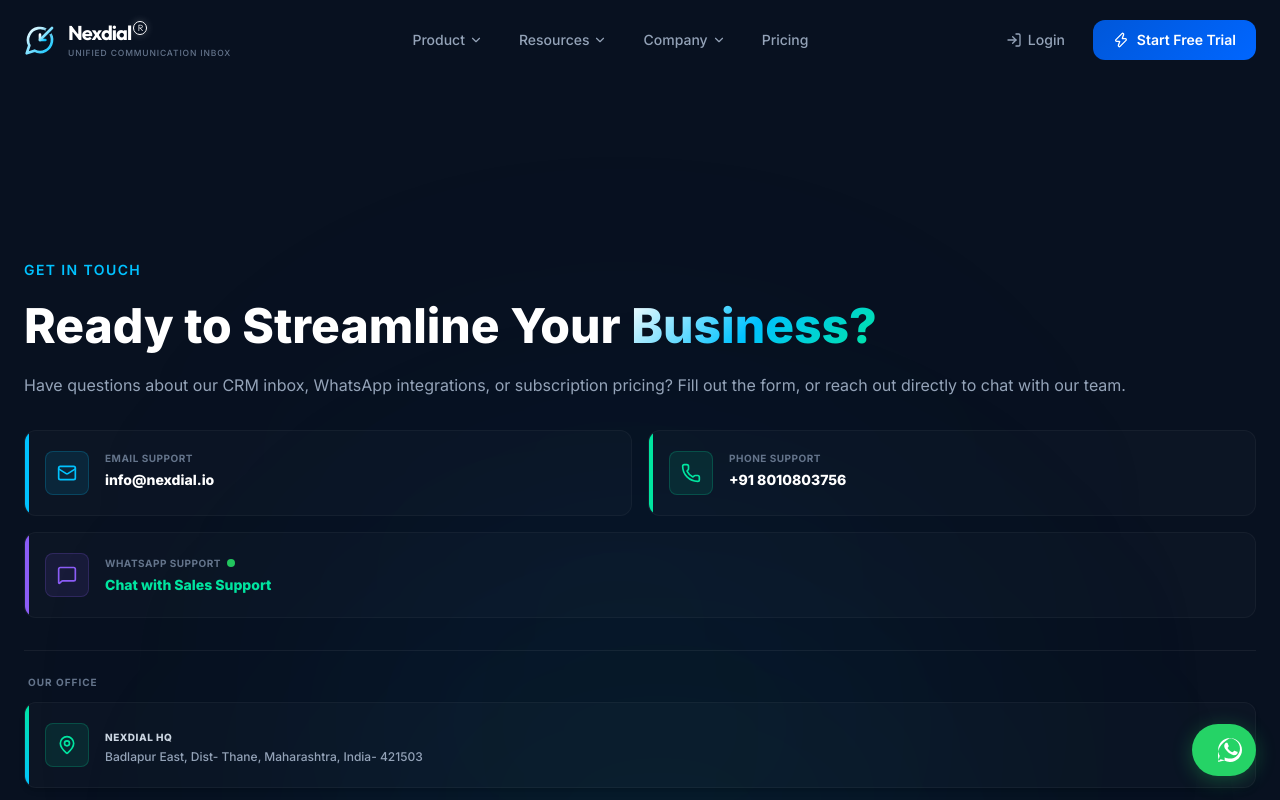
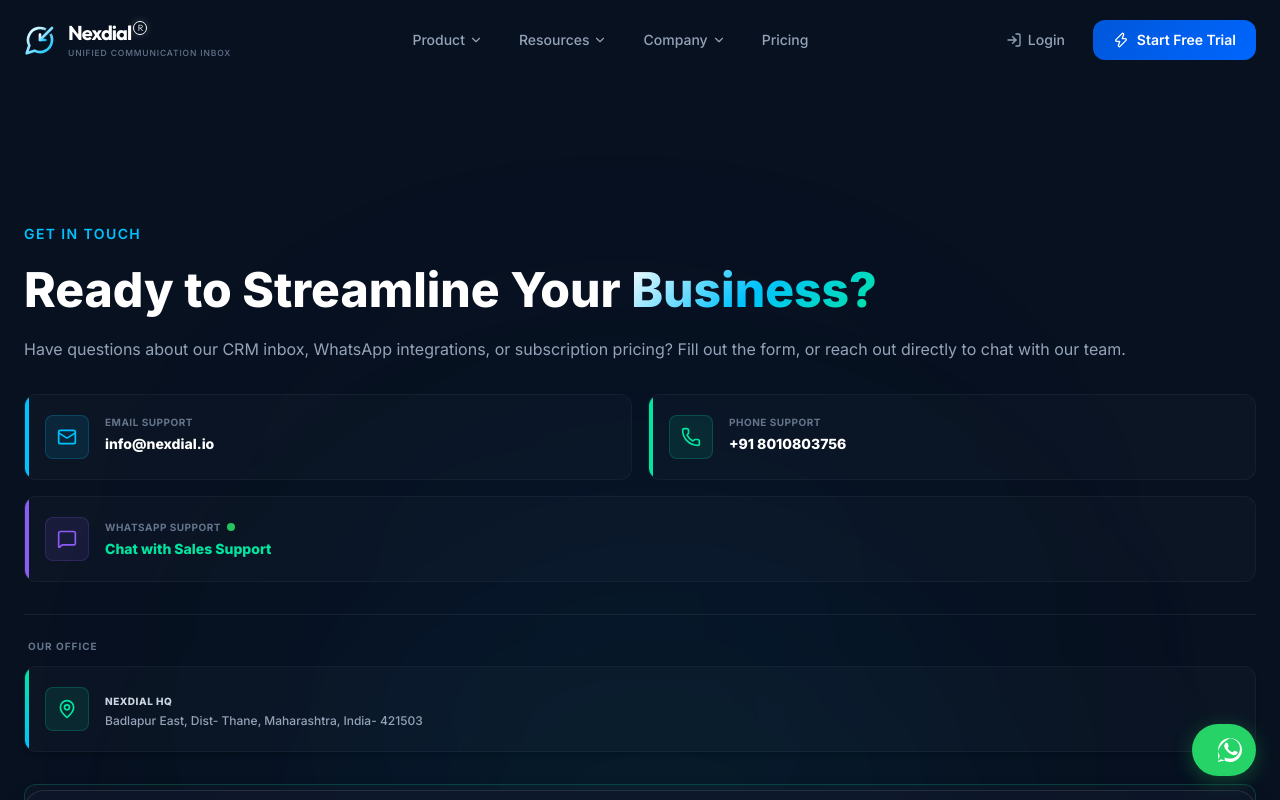
Before and after one commit to sabledattatray/Nexdial-IO, a Next.js app: page /contact in a window 1280 px wide. Shown: the top 800 px of the page. Built offline with nearby package versions, Linux system fonts and the light colour scheme.

Commit message:
style: reduce vertical gap between global presence and contact sections

```diff
--- a/src/components/home/ContactSection.tsx
+++ b/src/components/home/ContactSection.tsx
@@ -49,7 +49,7 @@ export function ContactSection() {
   const [demoBooked, setDemoBooked] = useState(false);
 
   return (
-    <section className="relative section-padding overflow-hidden" id="contact">
+    <section className="relative pt-10 lg:pt-16 pb-20 lg:pb-32 overflow-hidden" id="contact">
       <div className="absolute inset-0 bg-[#081120]" />
 
       {/* Glow Effects */}
--- a/src/components/home/GlobalPresence.tsx
+++ b/src/components/home/GlobalPresence.tsx
@@ -165,7 +165,7 @@ export function GlobalPresence() {
   const [activeLoc, setActiveLoc] = useState<Location>(locations[0]);
 
   return (
-    <section className="relative section-padding overflow-hidden">
+    <section className="relative pt-20 lg:pt-32 pb-10 lg:pb-16 overflow-hidden">
       <div className="absolute inset-0 bg-[#081120]" />
 
       {/* Background Decorative Rings */}
```
